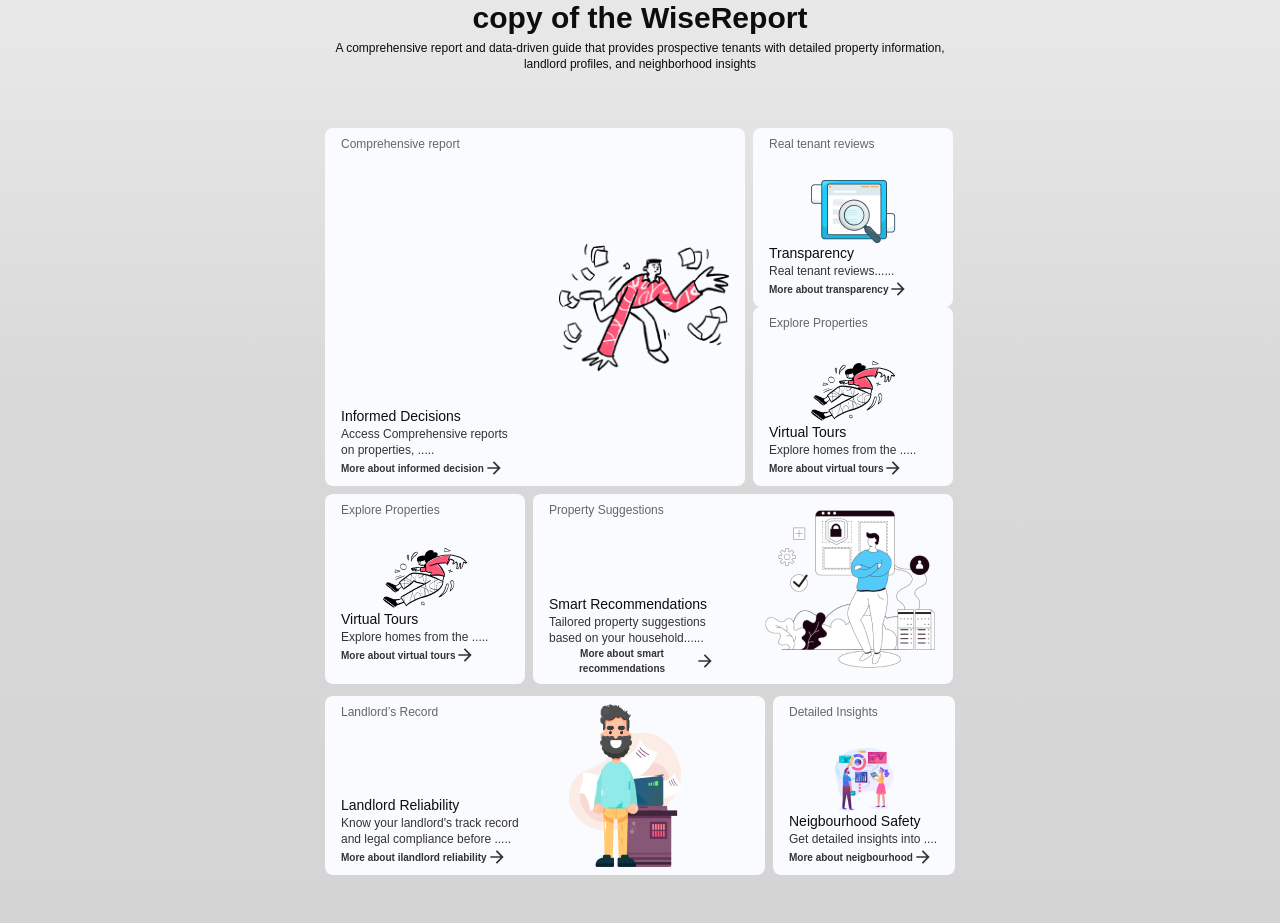
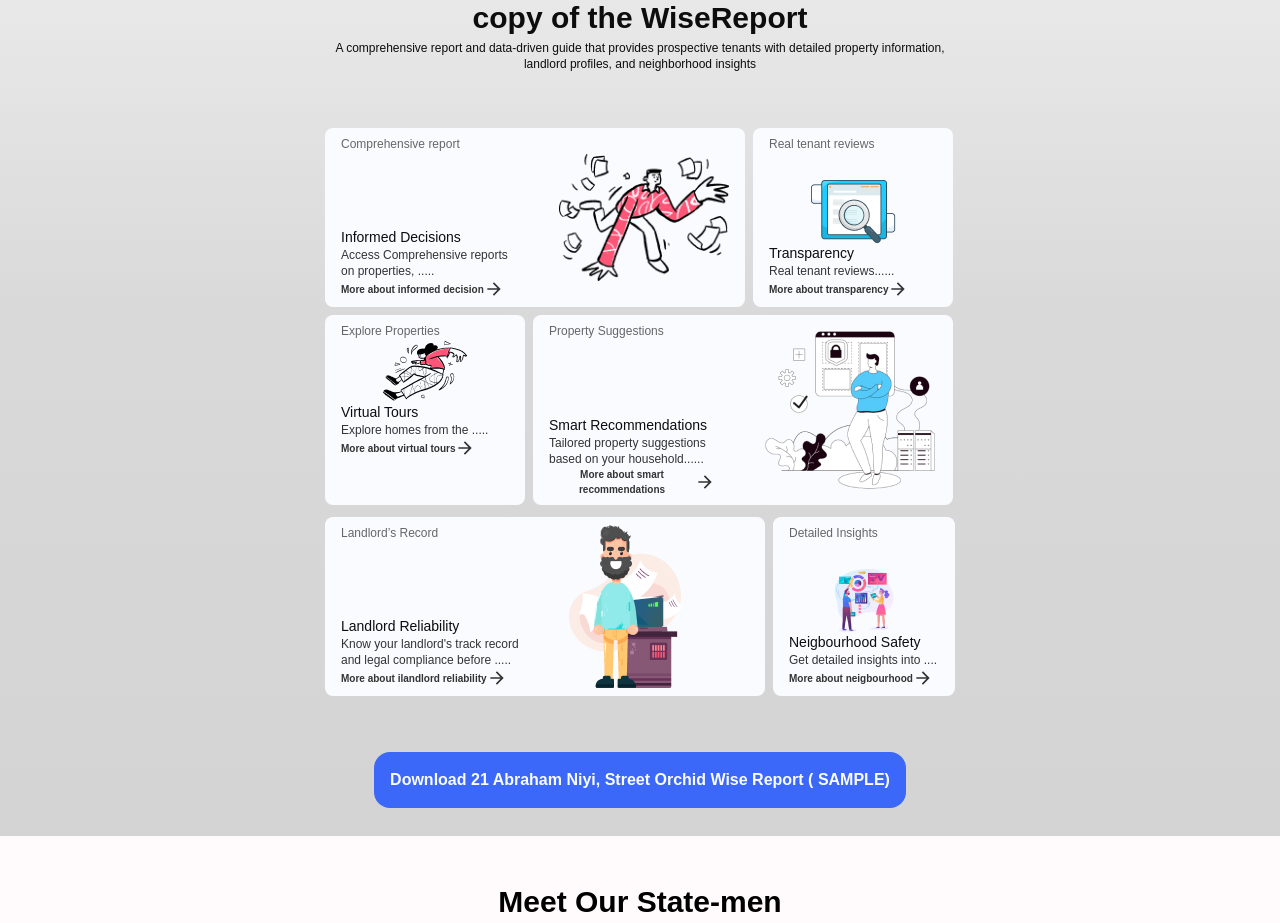
Before and after one commit to Obadea/rentwise, a React (Create React App) app: page / in a window 1280 px wide. Shown: the part 1420-2343 px from the top of the page. Built offline with nearby package versions, Linux system fonts and the light colour scheme; a web font is replaced by a local one.

Commit message:
minor flex issue resolve

```diff
--- a/src/pages/landingpage/components/WiseeReport.jsx
+++ b/src/pages/landingpage/components/WiseeReport.jsx
@@ -48,7 +48,7 @@ function WiseeReport() {
               </div>
             </div>
 
-            <div>
+            <div className="flex ">
             <div className="rounded-lg bg-textcolor py-2 px-4 flex flex-col gap-7 w-[200px]">
               <h4 className="font-normal text-xs text-customStreetcolor">
                 Real tenant reviews
@@ -71,7 +71,7 @@ function WiseeReport() {
               </div>
             </div>
 
-            <div className="rounded-lg bg-textcolor py-2 px-4 flex flex-col gap-7 w-[200px]">
+            <div className="rounded-lg bg-textcolor py-2 px-4 flex flex-col gap-7 w-[200px] lg:hidden">
               <h4 className="font-normal text-xs text-customStreetcolor">
                 Explore Properties
               </h4>
@@ -95,7 +95,7 @@ function WiseeReport() {
 
             </div>
 
-            <div className="rounded-lg bg-textcolor py-2 px-4 flex flex-col gap-7 w-[200px]">
+            <div className="rounded-lg bg-textcolor py-2 px-4 flex flex-col gap-7 w-[200px] hidden lg:block">
               <h4 className="font-normal text-xs text-customStreetcolor">
                 Explore Properties
               </h4>
@@ -144,7 +144,7 @@ function WiseeReport() {
           {/* Second level of components */}
           {/* <div className="flex gap-2 "></div> */}
           {/* third Component */}
-          <div className="flex gap-2 ">
+          <div className="flex flex-col lg:flex-row gap-2 ">
             <div className="flex flex-row items-center gap-12 rounded-lg bg-textcolor py-2 px-4 ">
               <div className="flex flex-col justify-between h-full flex-1">
                 <h4 className="font-normal text-xs text-customStreetcolor">
```
